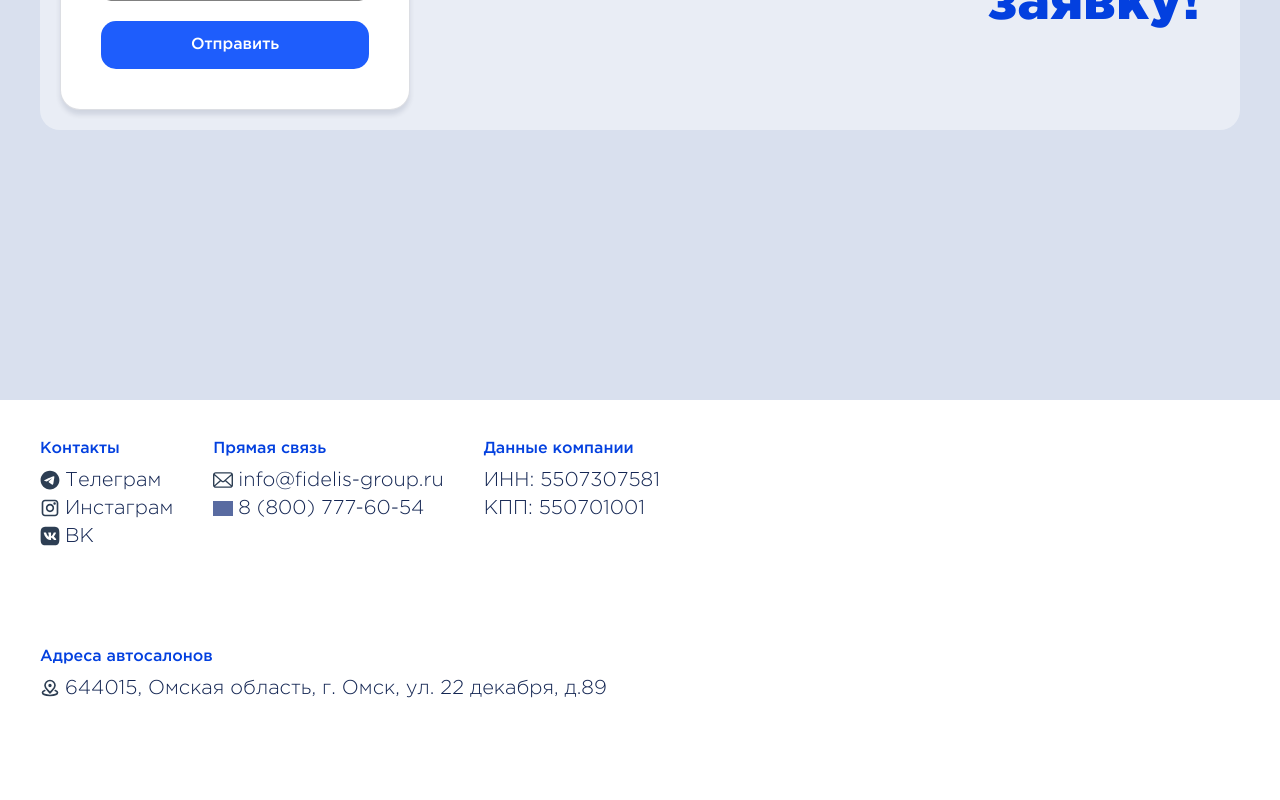
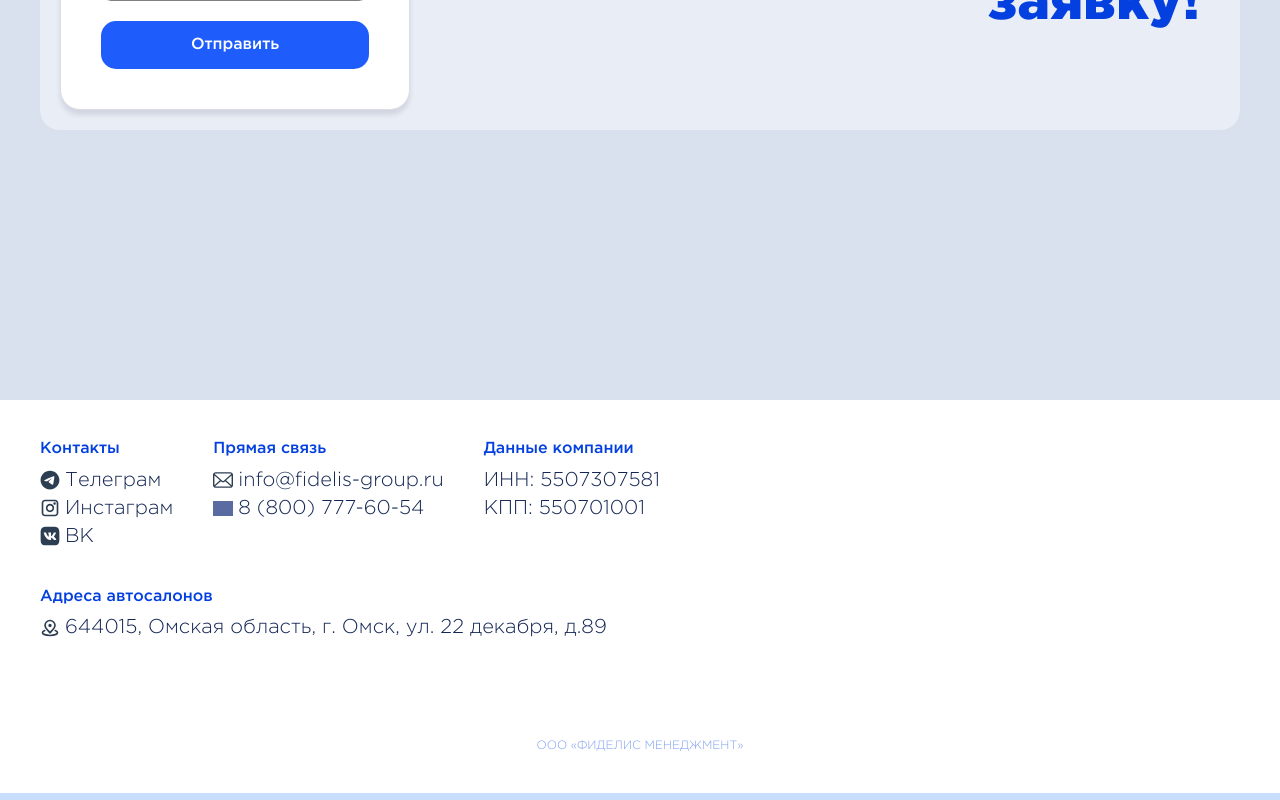
Before and after one commit to TheNeyre/fidelis, a React (Create React App) app: page / in a window 1280 px wide. Shown: the part 3684-4484 px from the top of the page. Built offline with nearby package versions, Linux system fonts and the light colour scheme; no server answers; grey boxes are pictures that could not be loaded.

Commit message:
fix footer + add text copy

```diff
--- a/src/pages/common/footer/component.module.scss
+++ b/src/pages/common/footer/component.module.scss
@@ -2,11 +2,44 @@
   margin-top: 250px;
   font-family: "main";
   display: flex;
-  justify-content: flex-start;
-  min-height: 400px;
+  flex-direction: column;
+  align-items: center;
   background: white;
+  padding: 40px;
+  .copiedTextPositionFix {
+    position: absolute;
+    .copiedTextBlock {
+      position: fixed;
+      bottom: 0;
+      left: 46%;
+      margin-left: auto;
+      margin-right: auto;
+      background: black;
+      z-index: 9999;
+      color: white;
+      padding: 10px;
+      margin-bottom: 10px;
+      border-radius: 10px;
+      box-shadow: 0px 5px 5px 0px rgba(0, 0, 0, 0.473);
+      opacity: 0;
+      transition: all .5s;
+      pointer-events: none;
+      &.copied {
+        opacity: 1;
+      }
+    }
+  }
+  .footerEndtext {
+    margin-top: auto;
+    color: var(--color-main);
+    opacity: 0.5;
+    margin-top: 100px;
+    font-size: 12px;
+  }
+  .footerContent {
+    width: 100%;
+    display: flex;
     flex-wrap: wrap;
-  padding: 40px;
     gap: 40px;
     .footerSection {
       display: flex;
@@ -24,6 +57,7 @@
         flex-direction: column;
         gap: 5px;
         .sectionElement {
+          cursor: pointer;
           display: flex;
           align-items: center;
           gap: 5px;
@@ -31,6 +65,10 @@
             text-decoration: none;
             color: var(--color-main-dark);
             font-size: 20px;
+            transition: all .15s ease;
+            &:hover {
+              color: var(--color-main)
+            }
           }
           .elementIcon {
             width: 20px;
@@ -40,3 +78,4 @@
       }
     }
   }
+}
--- a/src/pages/common/footer/component.tsx
+++ b/src/pages/common/footer/component.tsx
@@ -1,9 +1,11 @@
 import styles from "./component.module.scss";
+import { useRef } from "react";
 
 interface FooterElement {
-  icon: string | null,
+  icon?: string | null,
   title: string,
-  link: string | null,
+  link?: string | null,
+  copytext?: string | null,
 }
 
 export default function Footer () {
@@ -30,37 +32,44 @@ export default function Footer () {
       {
         icon: "email",
         title: "info@fidelis-group.ru",
-        link: null,
+        copytext: "info@fidelis-group.ru"
       },
       {
         icon: "call",
         title: "8 (800) 777-60-54",
-        link: null,
+        copytext: "88007776054"
       },
     ],
     "Данные компании": [
       {
-        icon: null,
         title: "ИНН: 5507307581",
-        link: null,
+        copytext: "5507307581"
       },
       {
-        icon: null,
         title: "КПП: 550701001",
-        link: null,
+        copytext: "550701001"
       },
     ],
     "Адреса автосалонов": [
       {
         icon: "map",
         title: "644015, Омская область, г. Омск, ул. 22 декабря, д.89",
-        link: null,
+        copytext: "644015, Омская область, г. Омск, ул. 22 декабря, д.89"
       }
     ]
   }
+  const copiedTextBlockRef = useRef<HTMLDivElement>(null);
+  const copyText = (text: string | null | undefined) => {
+    if (!text) return;
+    if (!copiedTextBlockRef.current) return;
+    navigator.clipboard.writeText(text);
+    copiedTextBlockRef.current.classList.add(styles.copied);
+    setTimeout(()=>{copiedTextBlockRef.current?.classList.remove(styles.copied)}, 1000);
+  }
 
-  return ( <footer id="footer" className={styles.footerContainer}>
+  return ( <footer id="contacts" className={styles.footerContainer}>
 
+    <div className={styles.footerContent}>
       {Object.entries(FOOTER_CONTENT).map(([sectionTitle, sectionContent]) => (
         <div className={styles.footerSection}>
           <h4 className={styles.sectionTitle}>{sectionTitle}</h4>
@@ -70,7 +79,7 @@ export default function Footer () {
                 { footerElement.icon && ( <img src={`/icons/${footerElement.icon}.svg`} alt={`footer-element-${index}`} className={styles.elementIcon}/> ) }
                 { footerElement.link?( <a href={footerElement.link} target="_blank" rel="noopener noreferrer" className={styles.elementText}>
                   {footerElement.title}
-              </a> ):( <span className={styles.elementText}>
+                </a> ):( <span className={styles.elementText} onClick={()=>copyText(footerElement.copytext)}>
                   {footerElement.title}
                 </span> ) }
               </li>
@@ -78,6 +87,16 @@ export default function Footer () {
           </ul>
         </div>
       ))}
+    </div>
+
+    <div className={styles.footerEndtext}>{"ООО «ФИДЕЛИС МЕНЕДЖМЕНТ»"}</div>
+
+    <div className={styles.copiedTextPositionFix}>
+      <div className={styles.copiedTextBlock} ref={copiedTextBlockRef}>
+        {"Скопировано"}
+      </div>
+    </div>
+
 
   </footer> )
 }
```
Lines whose indentation alone changed are shown as unchanged.
